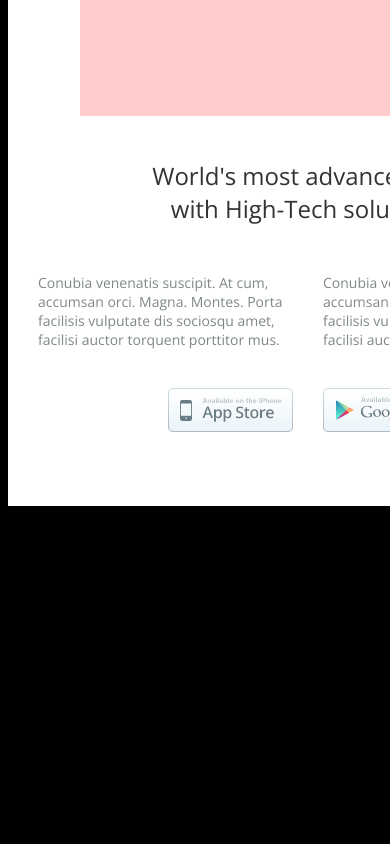
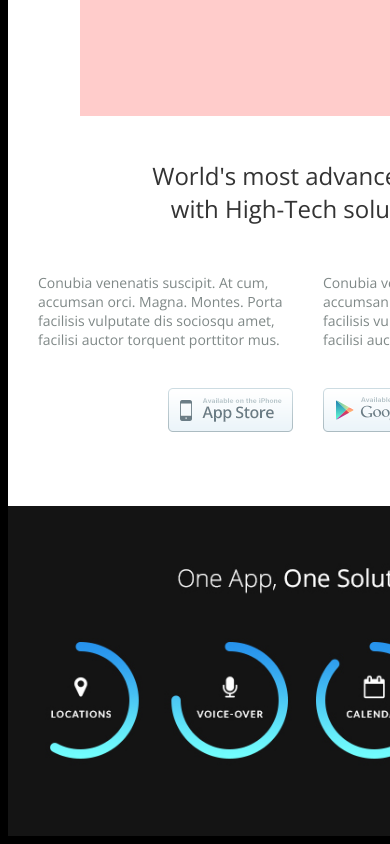
Before and after one commit to rebelcl0ud/email, a plain HTML site: page public/index.html in a window 390 px wide. Shown: the part 934-1778 px from the top of the page. Before the commit the page ends 1448 px from the top, so only its background shows below. Drawn offline with nearby package versions, Linux system fonts and the light colour scheme.

Commit message:
style: add image/ match bg to img color to cover when adding padding top/ bottom; added width to img, grow with table encompassed in that, set up for responsive design

```diff
--- a/public/index.html
+++ b/public/index.html
@@ -198,9 +198,17 @@
 					</td>
 				</tr>
 				<!-- end of 3rd row -->
-				<!-- start of 4th row -->
+				<!-- start of 4th row | One App Image-->
 				<tr>
-					<td></td>
+					<td>
+						<table class="section-4" width="100%" align="left" cellspacing="0" cellpadding="0" border="0" style="padding: 50px 15px 50px 15px; background: #141414;">
+							<tr>
+								<td>
+									<img src="/img/one_app.jpg" style="width: 100%;">
+								</td>
+							</tr>
+						</table>
+					</td>
 				</tr>
 				<!-- end of 4th row -->
 				<!-- start of 5th row -->
```
